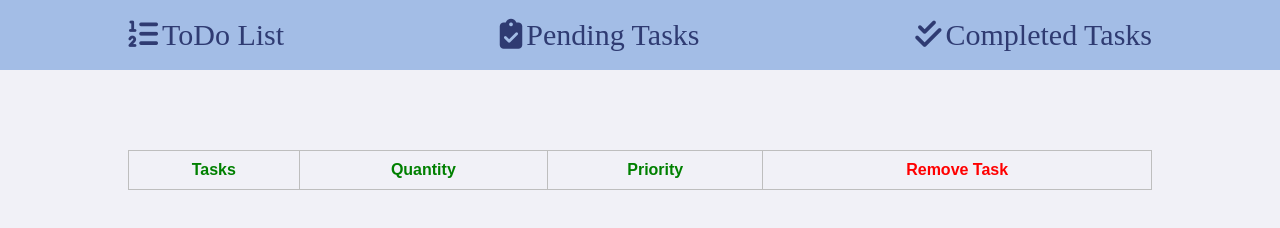
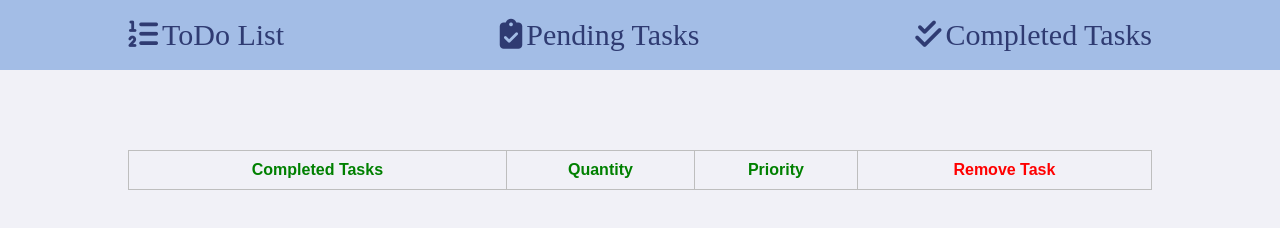
Before and after one commit to rajanchauhan165/TodoList, a plain HTML site: page completed.html in a window 1280 px wide. Drawn offline with Linux system fonts and the light colour scheme.

Commit message:
Update completed.html

```diff
--- a/completed.html
+++ b/completed.html
@@ -22,7 +22,7 @@
 
     <table>
         <tr>
-          <th style="color: green;">Tasks</th>
+          <th style="color: green;">Completed Tasks</th>
           <th style="color: green;">Quantity</th>
           <th style="color: green;">Priority</th>
           <th style="color: red;">Remove Task</th>
```
